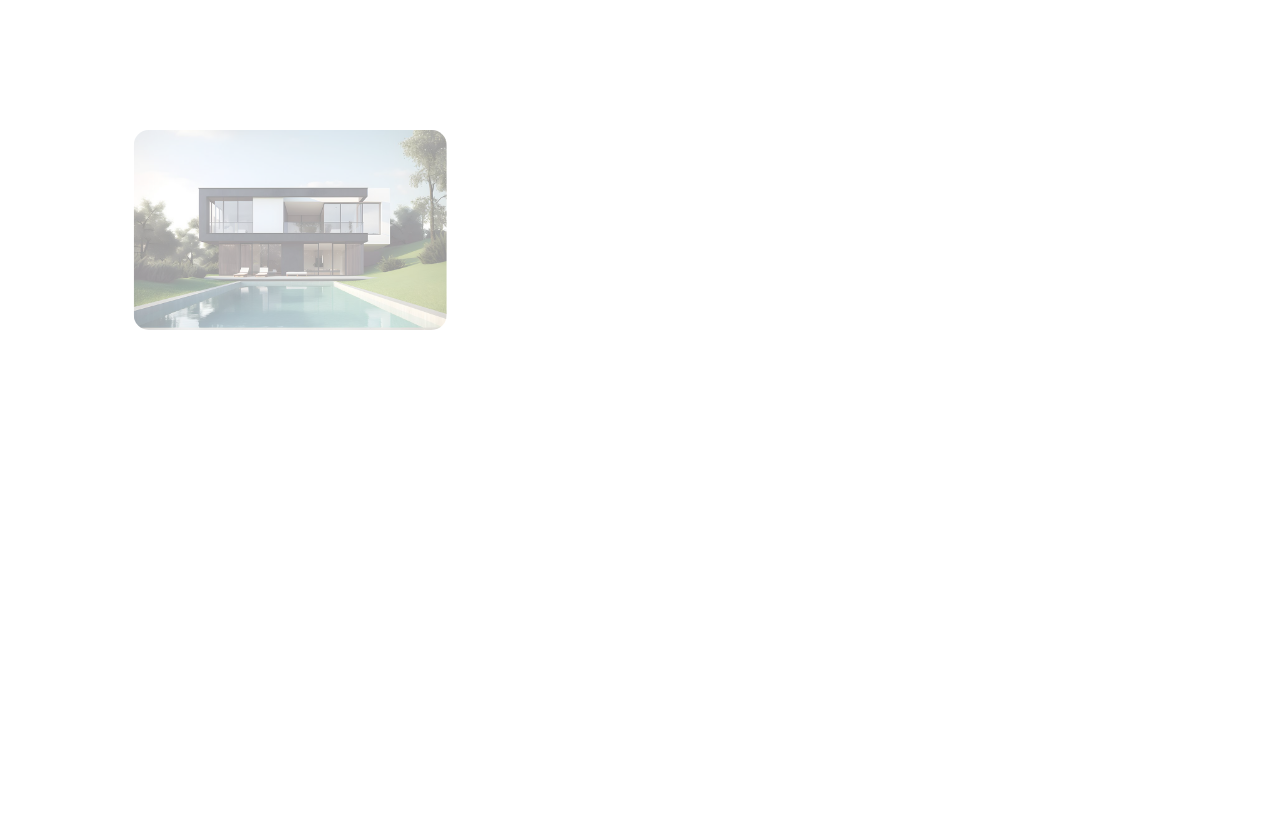
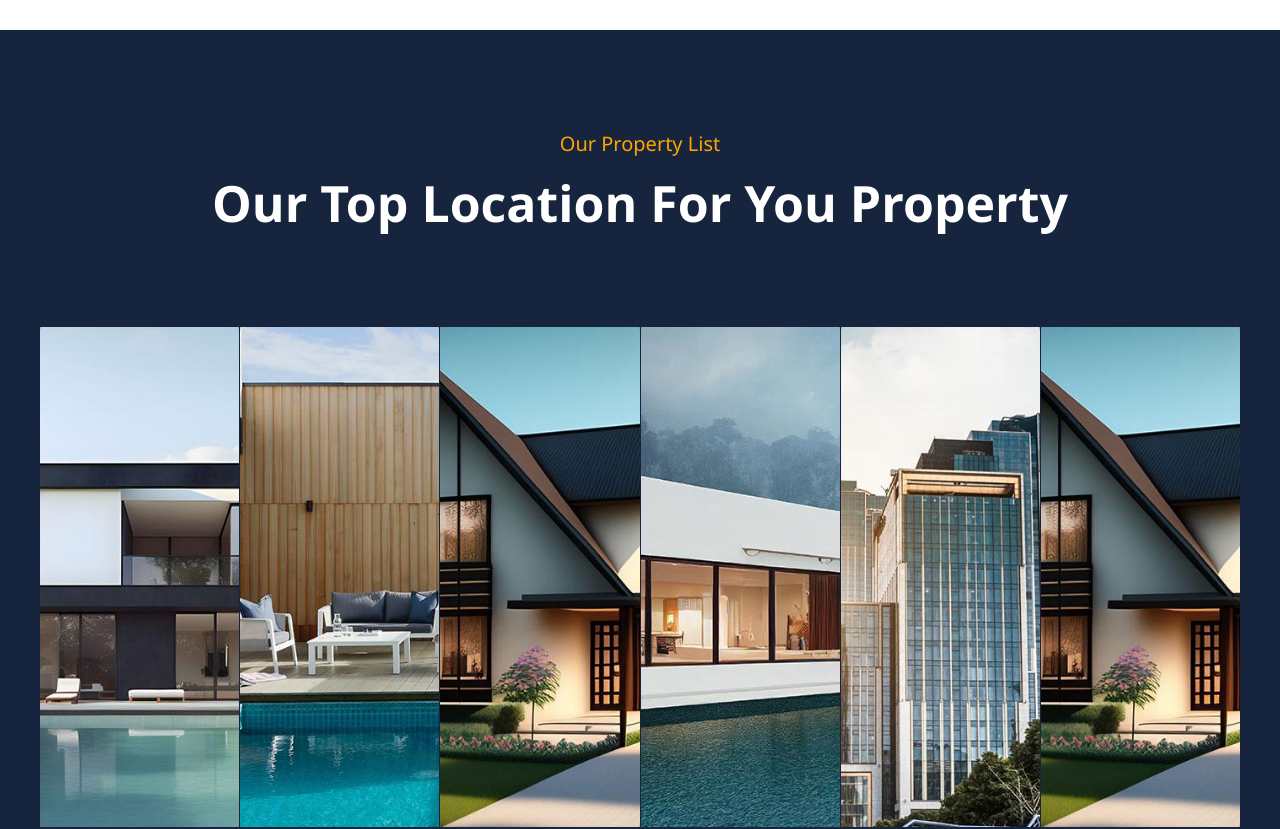
Before and after one commit to PROTOMAC1/HomiRX, a React (Create React App) app in the folder real-estate-app/: page / in a window 1280 px wide. Shown: the part 4760-5589 px from the top of the page. Built offline with nearby package versions, Linux system fonts and the light colour scheme.

Commit message:
fix animation for properties section 1

```diff
--- a/real-estate-app/src/components/Propertie.css
+++ b/real-estate-app/src/components/Propertie.css
@@ -1,35 +1,72 @@
-.body {
+.properties-1 {
+    background-color: #16243E;
+    height: 120vh;
+}
+
+.properties-1-headings {
+    display: flex;
+    flex-direction: column;
+    align-items: center;
+}
+
+.properties-1-h1 {
+    margin-top: 100px;
+    font-size: 20px;
+    color: orange;
+}
+
+.properties-1-h2 {
+    margin-top: -8px;
+    color: white;
+    font-size: 50px;
+    font-weight: bolder;
+}
+
+.properties-1-body {
+    box-sizing: border-box;
     width: 100%;
+    margin: 0;
+    padding: 0;
+}
+
+.properties-1-gallery{
+    max-width: 1200px;
+    height: 500px;
     display: flex;
     flex-direction: row;
     align-items: center;
+    align-content: space-around;
+    gap: 1px;
+    overflow: hidden;
+    margin: 40px auto;
 }
 
-.gallery {
-    width: 100%;
+.properties-1-gallery-container{
+    position: relative;
+    width: 20%;
+    height: inherit;
+    padding: 20px;
+    background: rgb(150,150,150);
+    cursor: pointer;
+    transition: width .5s ease;
+    border-radius: 25px;
 }
 
-.gallery-container {
-    align-items: center;
-    display: flex;
-    height: 400px;
-    margin: 0 auto;
-    max-width: 1000px;
-    position: relative;
+.properties-1-gallery-container img{
+    position: absolute;
+    top: 0;
+    left: 0;
+    width: 100%;
+    height: 100%;
+    object-fit: cover;
+    transition: all 0.5s ease;
+    border-radius: 25px;
 }
 
-.gallery-item {
-    height: 200px;
-    opacity: 0;
-    position: absolute;
-    transition: all 0.3s ease-in-out;
-    z-index: 0;
-    border-radius: 15px;
-    background-size: contain;
+.properties-1-gallery-container:hover img{
+    opacity: 0.6;
 }
 
-.gallery-item-1 {
-    left: 15%;
-    opacity: 0.4;
-    transform: translateX(-50%);
+.properties-1-gallery-container:hover{
+    width: 80%;
 }
--- a/real-estate-app/src/components/Propertie.js
+++ b/real-estate-app/src/components/Propertie.js
@@ -8,18 +8,29 @@ import Propertieimg6 from './Images/Properties6.jpg';
 import './Propertie.css';
 
 const Propertie = () => {
+  const Imagestab = [
+    Propertieimg1,
+    Propertieimg2,
+    Propertieimg3,
+    Propertieimg4,
+    Propertieimg5,
+    Propertieimg6,
+  ];
+
   return (
-    <div className='body'>
-      <div className='gallery'>
-        <div className='gallery-container'>
-          <img className='gallery-item gallery-item-1' src={Propertieimg1} data-index='1' />
-          <img className='gallery-item gallery-item-2' src={Propertieimg2} data-index='2' />
-          <img className='gallery-item gallery-item-3' src={Propertieimg3} data-index='3' />
-          <img className='gallery-item gallery-item-4' src={Propertieimg4} data-index='4' />
-          <img className='gallery-item gallery-item-5' src={Propertieimg5} data-index='5' />
-          <img className='gallery-item gallery-item-6' src={Propertieimg6} data-index='6' />
+    <div className='properties-1'>
+      <div className='properties-1-headings'>
+        <p className='properties-1-h1'>Our Property List</p>
+        <p className='properties-1-h2'>Our Top Location For You Property</p>
+      </div>
+      <div className='properties-1-body'>
+        <div className='properties-1-gallery'>
+          {Imagestab.map((img, index) =>(
+            <div className='properties-1-gallery-container'>
+              <img key={index} src={img} alt={`Property ${index + 1}`} />
+            </div>
+          ))}
         </div>
-        <div className='gallery-controls'></div>
       </div>
     </div>
   )
```
